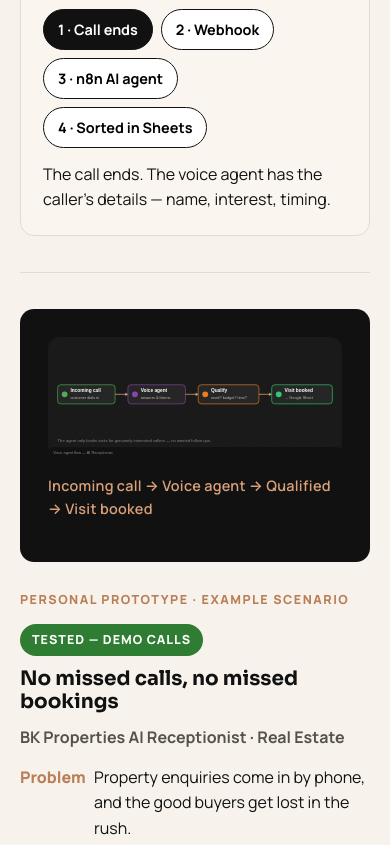
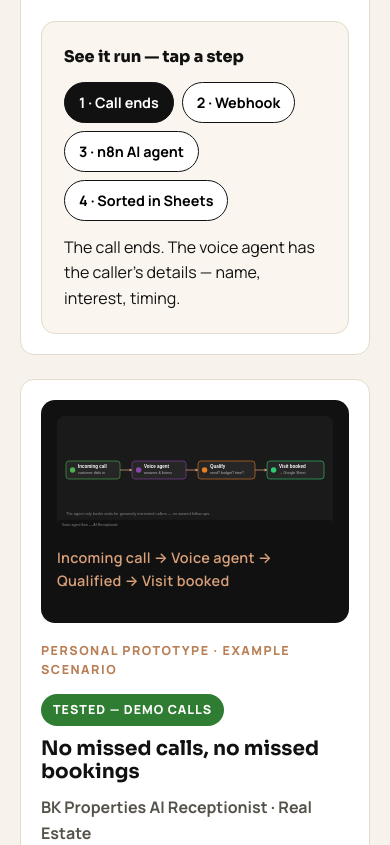
Before and after one commit to himanshukokolankar/himanshukokolankar.github.io, a plain HTML site: page index.html in a window 390 px wide. Shown: the part 2411-3256 px from the top of the page. Drawn offline with Linux system fonts and the light colour scheme.

Commit message:
Update Selected Work layout: featured project hero card and 2-column project grid

```diff
--- a/index.html
+++ b/index.html
@@ -84,6 +84,7 @@
         </div>
       </article>
 
+      <div class="work-grid">
       <article class="project project-1">
         <div class="project-text">
           <p class="project-label">Personal Prototype &middot; Example scenario</p>
@@ -129,9 +130,11 @@
           <p class="visual-caption">Enquiry list &rarr; Outbound call &rarr; Interest checked &rarr; Saved in Sheets</p>
         </div>
       </article>
+      </div>
 
       <h3 class="concepts-heading">Concept designs &mdash; what I can build next</h3>
 
+      <div class="work-grid">
       <article class="project project-4">
         <div class="project-visual">
           <img src="workflow-clinic.svg" alt="Clinic AI Receptionist concept: patient calls, voice agent, appointment booked, booking saved" loading="lazy">
@@ -199,6 +202,7 @@
           <p class="project-cta">Want an automation like this set up for you? <a href="mailto:official.himanshukolankar30@gmail.com">Email me</a></p>
         </div>
       </article>
+      </div>
     </div>
   </section>
 
--- a/style.css
+++ b/style.css
@@ -76,6 +76,14 @@ img { max-width: 100%; height: auto; display: block; }
 .section-intro { max-width: 680px; color: #33302A; }
 .project { display: grid; grid-template-columns: 1fr 1fr; gap: 28px; align-items: start; padding: 36px 0; border-top: 1px solid var(--line); }
 .project:first-of-type { margin-top: 20px; }
+/* Featured build: full-width hero card, diagram on top */
+.project-2 { grid-template-columns: 1fr; background: var(--white); border: 1px solid var(--line); border-radius: var(--radius); padding: 28px; }
+.project-2 .project-visual { padding: 20px; }
+/* Other projects: 2-column card grid */
+.work-grid { display: grid; grid-template-columns: 1fr 1fr; gap: 24px; margin-top: 24px; }
+.work-grid .project { display: flex; flex-direction: column; gap: 0; background: var(--white); border: 1px solid var(--line); border-radius: var(--radius); padding: 24px; margin: 0; }
+.work-grid .project-visual { padding: 16px; min-height: 0; margin-bottom: 18px; }
+.work-grid .project-visual img { border-radius: 8px; }
 .project-label { font-size: 0.78rem; font-weight: 800; letter-spacing: 0.12em; text-transform: uppercase; color: var(--tan-dark); }
 .project-cat { color: var(--muted); font-weight: 700; }
 .project-points { margin: 0 0 14px; padding-left: 20px; }
@@ -158,6 +166,9 @@ img { max-width: 100%; height: auto; display: block; }
   .flow { grid-template-columns: 1fr 1fr; }
   .project { grid-template-columns: 1fr; }
   .project-2 .project-visual { order: -1; }
+  .work-grid { grid-template-columns: 1fr; }
+  .project-2 { padding: 20px; }
+  .work-grid .project { padding: 20px; }
   .skills-grid, .about-grid { grid-template-columns: 1fr; }
   .hero { padding: 48px 0 36px; }
 }
```
